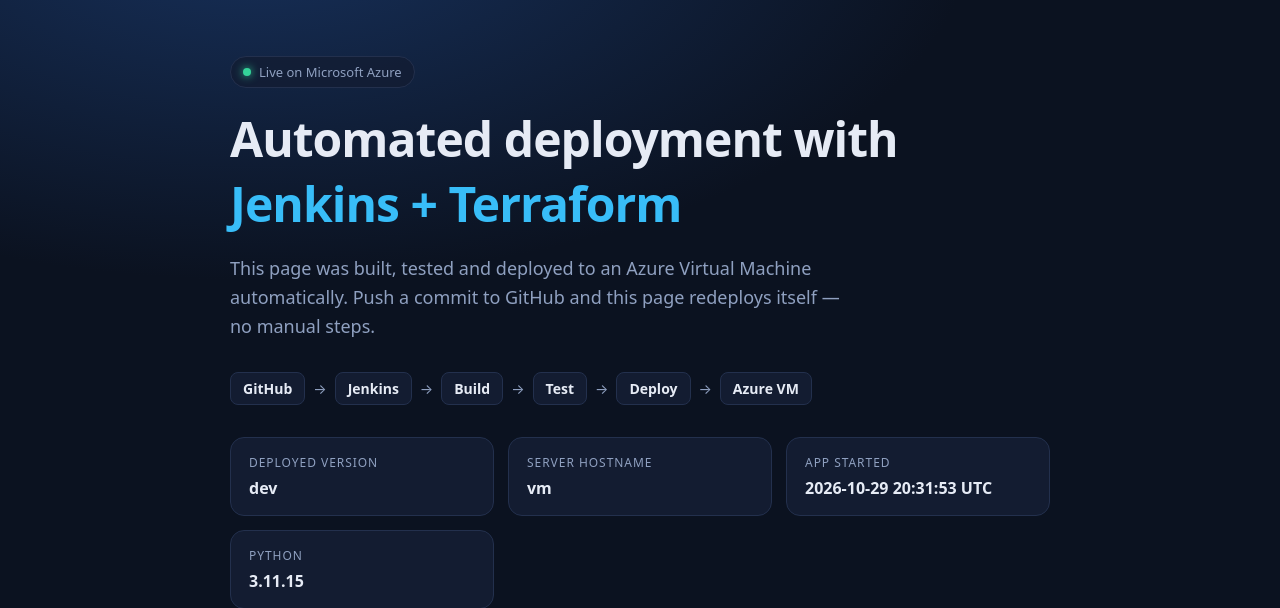
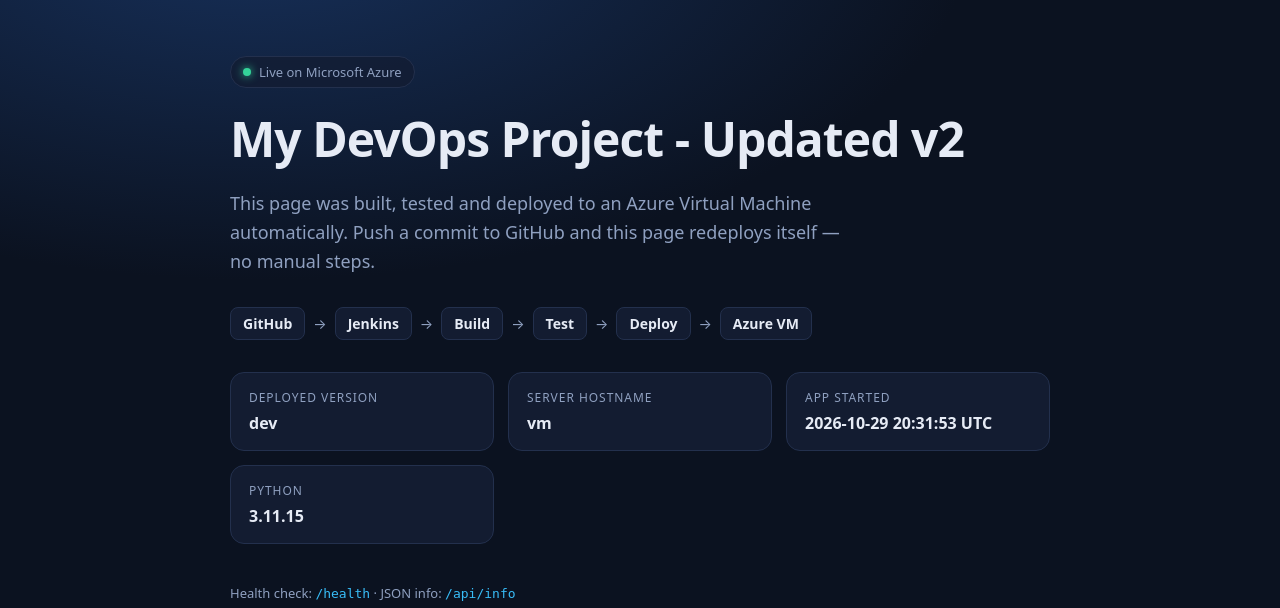
Before and after one commit to Yadu-2034/azure-devops-project, a Flask app: page / in a window 1280 px wide. Shown: the top 608 px of the page. Run offline with Flask 3, Linux system fonts and the light colour scheme.

Commit message:
Change heading

```diff
--- a/app/templates/index.html
+++ b/app/templates/index.html
@@ -29,7 +29,7 @@
 <body>
   <main>
     <div class="badge"><span class="dot"></span> Live on Microsoft Azure</div>
-    <h1>Automated deployment with <span>Jenkins + Terraform</span></h1>
+    <h1>My DevOps Project - Updated v2</h1>
     <p class="lead">This page was built, tested and deployed to an Azure Virtual Machine automatically.
        Push a commit to GitHub and this page redeploys itself &mdash; no manual steps.</p>
 
```
